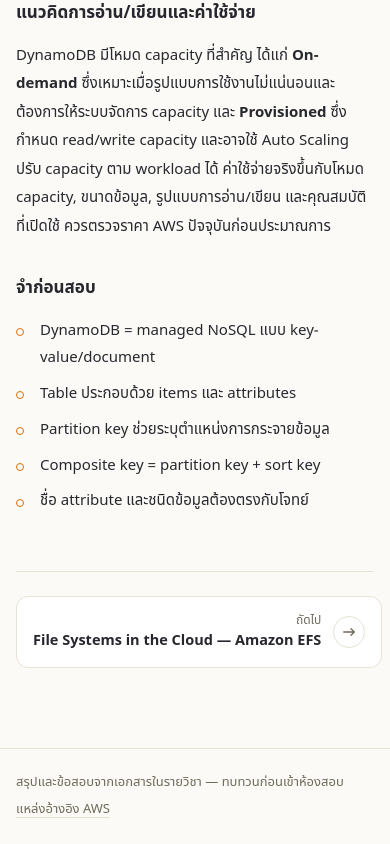
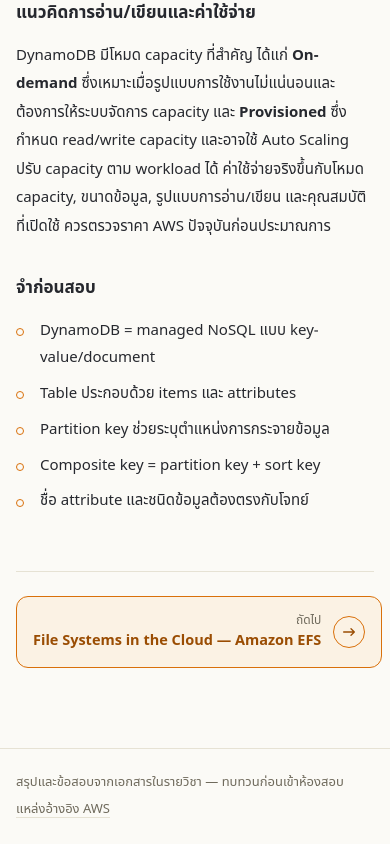
Before and after one commit to ChanodomOngkulna/Quiz-lab-AWS, a SvelteKit app: page /summary/dynamodb in a window 390 px wide. Shown: the part 3657-4501 px from the top of the page. Built offline with nearby package versions, Linux system fonts and the light colour scheme.

Commit message:
style: update summary navigation card styles with accent theme for mobile view

```diff
--- a/src/routes/summary/[topic]/+page.svelte
+++ b/src/routes/summary/[topic]/+page.svelte
@@ -61,10 +61,10 @@
 	{#if prev}
 		<a
 			href="/summary/{prev.slug}"
-			class="btn-lift group flex items-center gap-3 rounded-xl border border-line bg-surface px-4 py-3.5 hover:border-accent/60 hover:bg-accent-soft/40"
+			class="btn-lift group flex items-center gap-3 rounded-xl border border-accent bg-accent-soft/50 px-4 py-3.5 sm:border-line sm:bg-surface sm:hover:border-accent/60 sm:hover:bg-accent-soft/40"
 		>
 			<span
-				class="flex h-8 w-8 shrink-0 items-center justify-center rounded-full border border-line text-muted transition-colors group-hover:border-accent group-hover:text-accent-deep"
+				class="flex h-8 w-8 shrink-0 items-center justify-center rounded-full border border-accent text-accent-deep transition-colors sm:border-line sm:text-muted sm:group-hover:border-accent sm:group-hover:text-accent-deep"
 				aria-hidden="true"
 			>
 				<svg class="h-4 w-4" viewBox="0 0 24 24" fill="none">
@@ -80,7 +80,7 @@
 			<span class="min-w-0">
 				<span class="block text-[12px] text-muted">หัวข้อก่อนหน้า</span>
 				<span
-					class="mt-0.5 block truncate text-[14.5px] font-semibold group-hover:text-accent-deep"
+					class="mt-0.5 block truncate text-[14.5px] font-semibold text-accent-deep sm:text-ink sm:group-hover:text-accent-deep"
 				>
 					{prev.title}
 				</span>
@@ -90,18 +90,18 @@
 	{#if next}
 		<a
 			href="/summary/{next.slug}"
-			class="btn-lift group flex items-center justify-end gap-3 rounded-xl border border-line bg-surface px-4 py-3.5 text-right hover:border-accent/60 hover:bg-accent-soft/40 sm:col-start-2"
+			class="btn-lift group flex items-center justify-end gap-3 rounded-xl border border-accent bg-accent-soft/50 px-4 py-3.5 text-right sm:col-start-2 sm:border-line sm:bg-surface sm:hover:border-accent/60 sm:hover:bg-accent-soft/40"
 		>
 			<span class="min-w-0">
 				<span class="block text-[12px] text-muted">ถัดไป</span>
 				<span
-					class="mt-0.5 block truncate text-[14.5px] font-semibold group-hover:text-accent-deep"
+					class="mt-0.5 block truncate text-[14.5px] font-semibold text-accent-deep sm:text-ink sm:group-hover:text-accent-deep"
 				>
 					{next.title}
 				</span>
 			</span>
 			<span
-				class="flex h-8 w-8 shrink-0 items-center justify-center rounded-full border border-line text-muted transition-colors group-hover:border-accent group-hover:text-accent-deep"
+				class="flex h-8 w-8 shrink-0 items-center justify-center rounded-full border border-accent text-accent-deep transition-colors sm:border-line sm:text-muted sm:group-hover:border-accent sm:group-hover:text-accent-deep"
 				aria-hidden="true"
 			>
 				<svg class="h-4 w-4" viewBox="0 0 24 24" fill="none">
```
